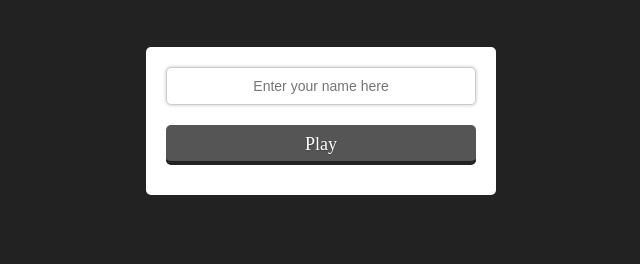
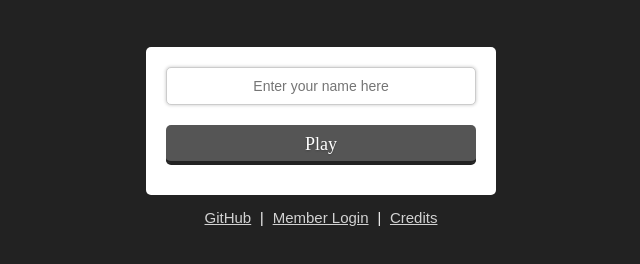
Before and after one commit to RichVerySoong/unlit.io, a website: page client/index.html in a window 1280 px wide. Shown: the part 294-558 px from the top of the page, without its empty margins (319-959 px from the left). Drawn offline with nearby package versions, Linux system fonts and the light colour scheme; no server answers; a small style sheet from the web is missing.

Commit message:
frtontend

```diff
--- a/client/css/main.css
+++ b/client/css/main.css
@@ -98,3 +98,27 @@ canvas {
     -webkit-box-shadow: none;
     box-shadow: none;
 }
+
+.footer {
+    width: 100%;
+    position: relative;
+    bottom: 0px;
+    text-align: center;
+    z-index: 9999;
+}
+
+.footer a {
+    margin: 5px;
+    margin-top: 5px;
+    color: white;
+    opacity: 0.8;
+    text-decoration: underline;
+    text-decoration: bold;
+    font-size: 15px;
+    font-family: arial;
+    font-style: normal;
+}
+
+.footer a:hover {
+    opacity: 0.6;
+}
--- a/client/index.html
+++ b/client/index.html
@@ -7,7 +7,7 @@
     <link rel="shortcut icon" href="img/icon.png">
     <link rel="icon" href="img/icon.png">
     <link rel="stylesheet" href="css/main.css">
-    <link rel="stylesheet" href="https://cdn.jsdelivr.net/npm/animate.css@3.5.2/animate.min.css">
+    <link rel="stylesheet" href="css/animate.min.css">
 </head>
 
 <body>
@@ -21,10 +21,17 @@
             <button id="startButton">Play</button>
         </div>
     </div>
+    <div class="footer">
+        <p style="color:white;">
+            <a href="https://github.com/biggomega/unlit.io" target="_blank">GitHub</a> |
+            <a href="#">Member Login</a> |
+            <a href="#">Credits</a>
+        </p>
+    </div>
     <script src="/socket.io/socket.io.js"></script>
     <script src="./js/game.js"></script>
     <script src="./js/app.js"></script>
-    <script src='http://use.edgefonts.net/de-walpergens-pica.js'></script>
+    <script src="./js/de-walpergens-pica.js"></script>
 </body>
 
 </html>
```
